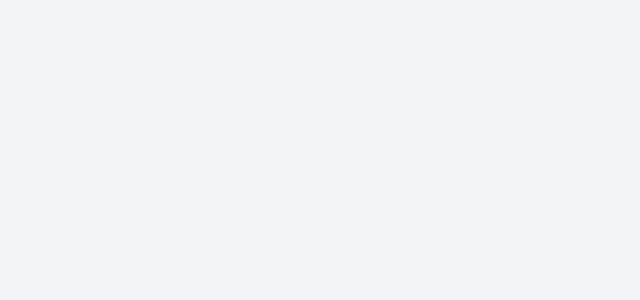
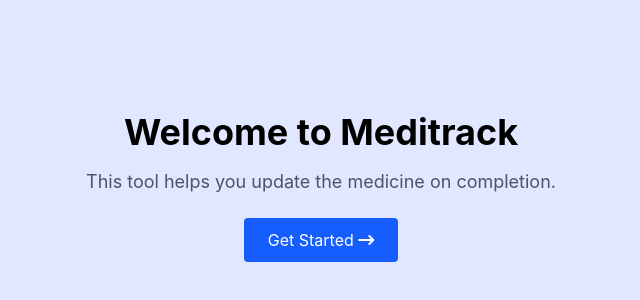
Before and after one commit to LokeshAshapu/Medicine-on-complete-updator, a React (Vite) app: page / in a window 1280 px wide. Before the commit this address had no page. Shown: the part 218-518 px from the top of the page, without its empty margins (319-959 px from the left). Built offline with nearby package versions, Linux system fonts and the light colour scheme.

Commit message:
A small change

```diff
--- a/src/App.jsx
+++ b/src/App.jsx
@@ -13,7 +13,7 @@ function App() {
                 <Route path="/main" element={<MainPage />} />
                 <Route path="/about" element={<AboutPage />} />
                 <Route path="/contact" element={<ContactPage />} />
-                <Route path="/welcome" element={<WelcomePage />} />
+                <Route path="/" element={<WelcomePage />} />
             </Routes>
       </Router>
     </>
```
